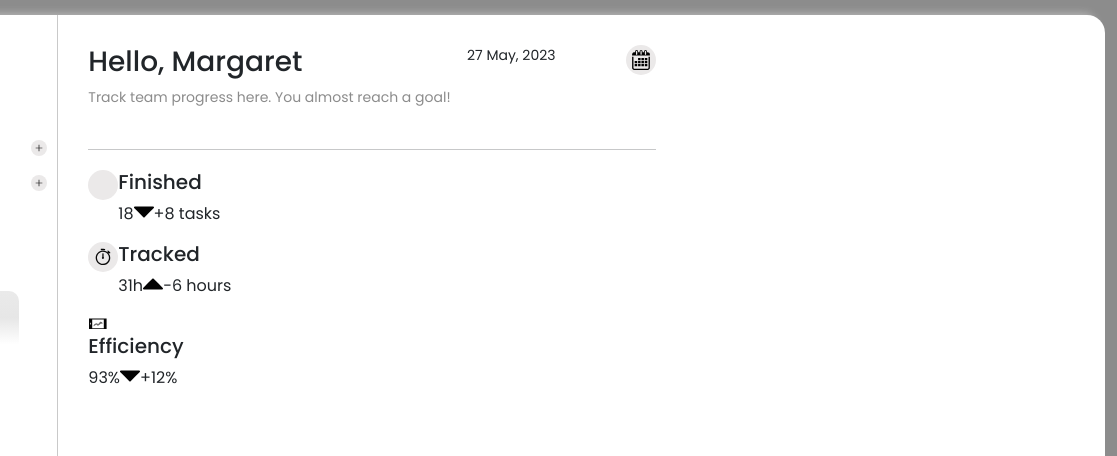
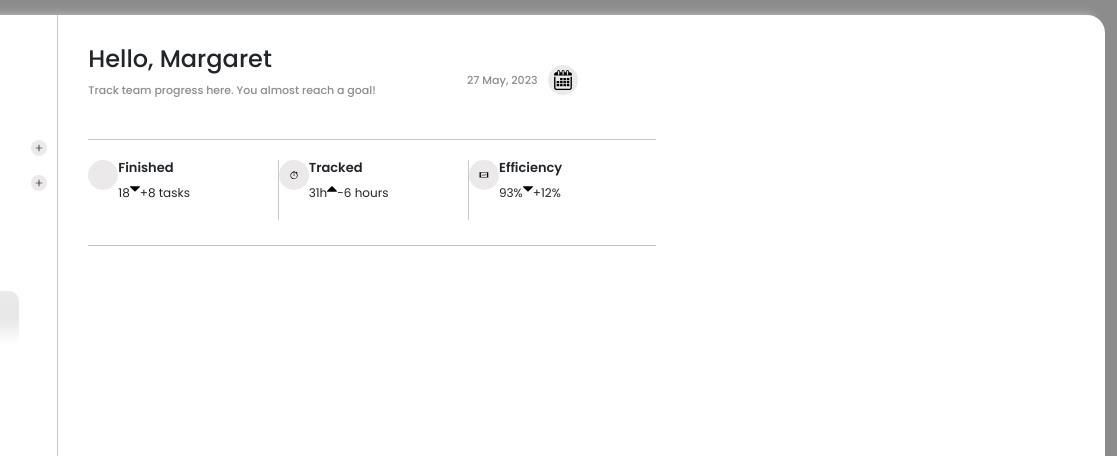
Before and after one commit to vipCodeError/practise_frontent, a plain HTML site: page index.html in a window 1280 px wide. Shown: the top 456 px of the page, 163-1280 px from the left. Drawn offline with nearby package versions, Linux system fonts and the light colour scheme.

Commit message:
commited

```diff
--- a/index.css
+++ b/index.css
@@ -206,6 +206,9 @@ body {
   padding-left: 8px;
 }
 
+
+
+
 /* Main Part */
 
 .main_part{
@@ -214,8 +217,13 @@ body {
 
 .main_display{
   display: flex;
+  flex-direction: row;
+  align-items: center;
 }
-
+.para_margin{
+  margin-top: 17px;
+  margin-right: 10px;
+}
 .main_icon{
   background-color: #ebe9e9;
   border-radius: 50%;
@@ -226,8 +234,8 @@ body {
   justify-content: center;
 }
 .para_size{
-  font-size: 14px;
-  font-weight: 400;
+  font-size: 11px;
+  font-weight: 500;
 }
 .para_color{
   color: #8c8c8c;
@@ -240,6 +248,27 @@ body {
 
 /* margaret_itmes */
 
-.margaret_itmes .item_display{
+.margaret_itmes, .item_display{
   display: flex;
 }
+
+.card_height{
+  height: 60px;
+}
+.item_height{
+  height: 25px;
+  font-size: 12px;
+}
+.item_display h5{
+  font-size: small;
+  font-weight: bold;
+}
+.item_display img{
+  height: 10px;
+}
+
+
+/* vertival line css */
+.vl{
+  border-right: 1px solid #c9c9c9;
+}
--- a/index.html
+++ b/index.html
@@ -108,12 +108,12 @@
                     <!--Margaret part-->
                     <div class="margaret_part main_display">
                         <div class="margaret_hello col-lg-8 col-md-8">
-                            <h3>Hello, Margaret</h3>
+                            <h4>Hello, Margaret</h4>
                             <p class="para_size para_color">Track team progress here. You almost reach a goal!</p>
                         </div>
                         <!--Date Part-->
-                        <div class="date_part col-lg-4 col-md-4 main_display main_size space-between-element">
-                            <p class="para_size">27 May, 2023</p>
+                        <div class="date_part col-lg-4 col-md-4 main_display main_size">
+                            <p class="para_color para_size para_margin">27 May, 2023</p>
                             <div class="date_img main_icon">
                                 <img src="images/main_part_Image/calender.svg" alt="" class="menu_img_size icons_color">
                             </div>
@@ -124,42 +124,43 @@
                     <div class="margaret_itmes">
 
                         <!--Finished Part-->
-                        <div class="finished_part item_display">
-                            <div class="thum_img main_icon col-lg-4 col-md-4">
+                        <div class="finished_part item_display card_height col-lg-4 col-md-4">
+                            <div class="thum_img main_icon ">
                                 <img src="images/main_part_Image/like.svg" alt="" class="menu_img_size icons_color">
                             </div>
                             <div class="finished">
                                 <h5>Finished</h5>
-                                <div class="count item_display">
+                                <div class="count item_display item_height">
                                     <p>18</p>
                                     <img src="images/main_part_Image/down-arrow.svg" alt="" class="menu_img_size icons_color">
-                                    +8 tasks
+                                      +8 tasks
                                 </div>
                             </div>
                         </div>
-
+                        <div class="vl"></div>
                         <!--Tracked Part-->
-                        <div class="tracked_part item_display col-lg-4 col-md-4">
+                        <div class="tracked_part item_display card_height col-lg-4 col-md-4">
                             <div class="timer_img main_icon">
                                 <img src="images/main_part_Image/timer.svg" alt="" class="menu_img_size icons_color">
                             </div>
                             <div class="tracked">
                                 <h5>Tracked</h5>
-                                <div class="hours item_display">
+                                <div class="hours item_display item_height">
                                     <p>31h</p>
                                     <img src="images/main_part_Image/up-arrow.svg" alt="" class="menu_img_size icons_color">
                                     -6 hours
                                 </div>
                             </div>
                         </div>
-
+                        <div class="vl"></div>
                         <!--Efficiency Part-->
-                        <div class="efficiency_part item_display col-lg-4 col-md-4">
+                        <div class="efficiency_part item_display card_height col-lg-4 col-md-4">
+                            <div class="efficiency_img main_icon">
                             <img src="images/main_part_Image/efficiency.svg" alt="" class="menu_img_size icons_color">
                         </div>
                         <div class="efficiency">
                             <h5>Efficiency</h5>
-                            <div class="efficiency_per item_display">
+                            <div class="efficiency_per item_display item_height">
                                 <p>93%</p>
                                 <img src="images/main_part_Image/down-arrow.svg" alt="" class="menu_img_size icons_color">
                                 +12%
@@ -167,7 +168,9 @@
                         </div>
                     </div>
                 </div>
+                <hr class="hr_line">
             </div>
+        </div>
 
             <!-- Third column -->
             <div class="col-lg-3 col-md-3">
```
